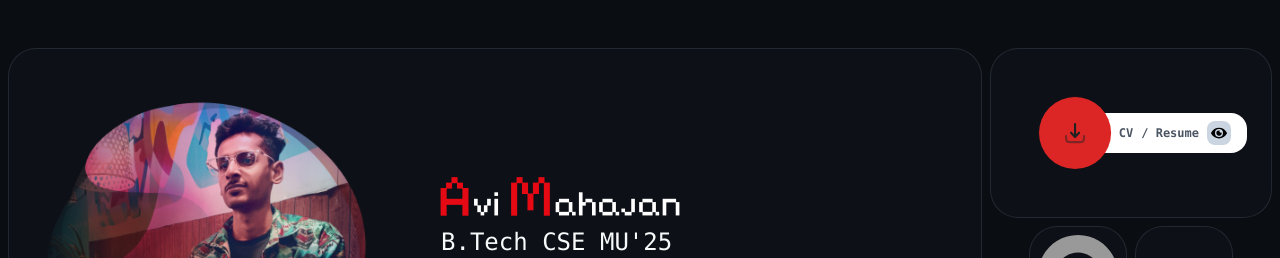
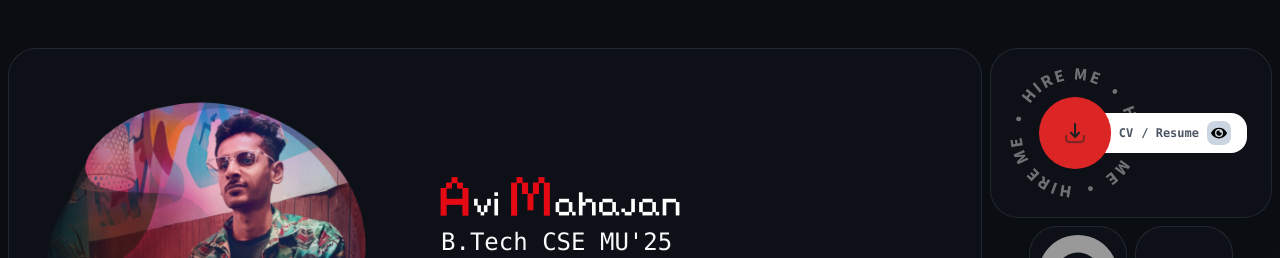
Before and after one commit to ItsKishnA/el-avi-ator.tech, a Next.js app: page / in a window 1280 px wide. Shown: the top 258 px of the page. Built offline with nearby package versions, Linux system fonts and the light colour scheme.

Commit message:
Optimised

```diff
--- a/components/CVDownloadButton.js
+++ b/components/CVDownloadButton.js
@@ -36,7 +36,7 @@ const CVDownloadButton = () => {
             </svg>
           </div>
           {/* 4.405 x   y 2.20 */}
-          {/* <div className="absolute -mx-[4.405rem] -my-[2.2rem] opacity-40 translate-x-[1.98rem] -translate-y-1">
+          <div className="absolute -mx-[4.405rem] -my-[2.2rem] opacity-40 translate-x-[1.98rem] -translate-y-1">
             <Image
               src="/images/HIRE_ME_CIRCLE.png"
               height={size}
@@ -46,7 +46,7 @@ const CVDownloadButton = () => {
               quality={50}
               className="animate-[spin_15s_linear_infinite]"
             />
-          </div> */}
+          </div>
         </div>
       </a>
       <a href={"/resume/avi_resume.pdf"} target="_blank">
```
